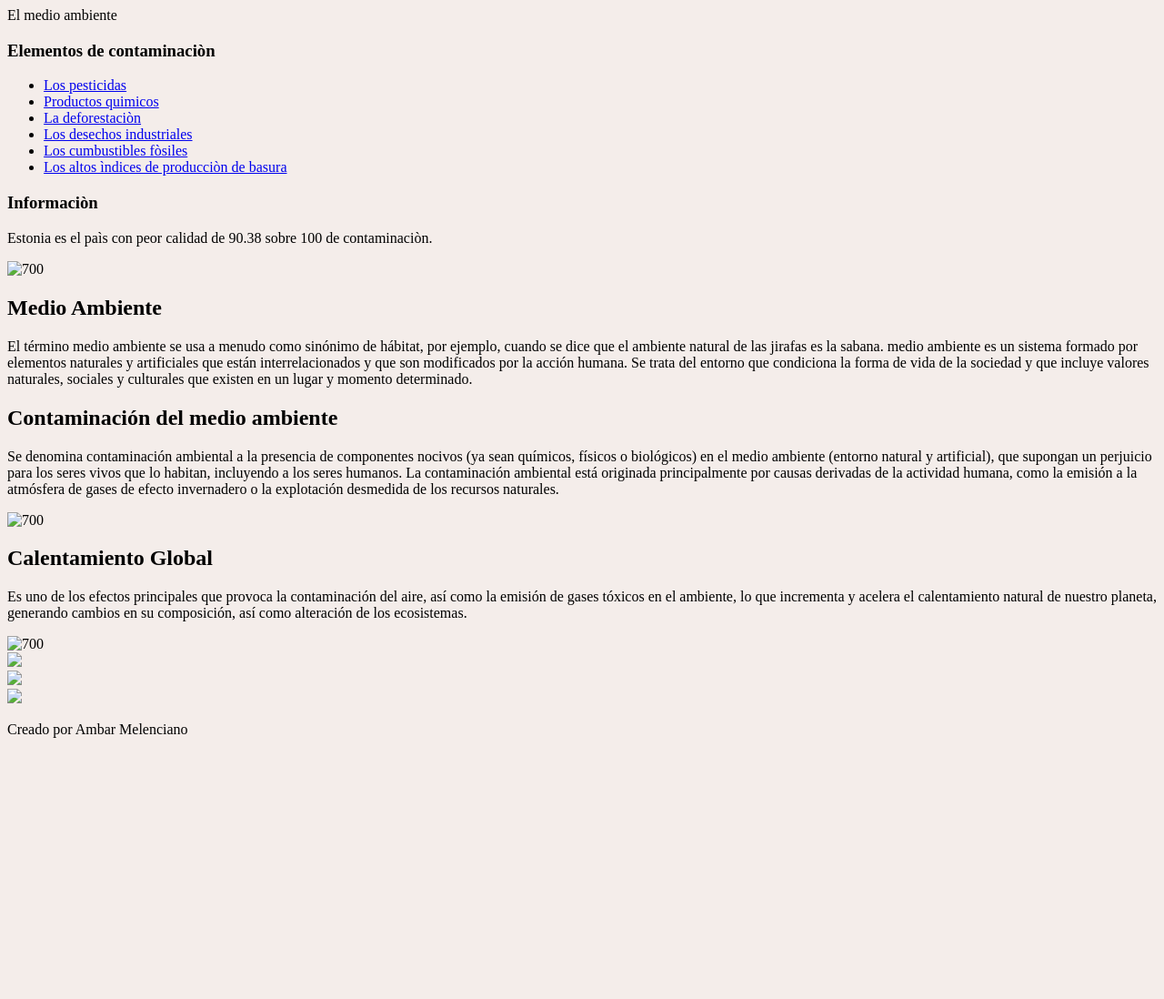
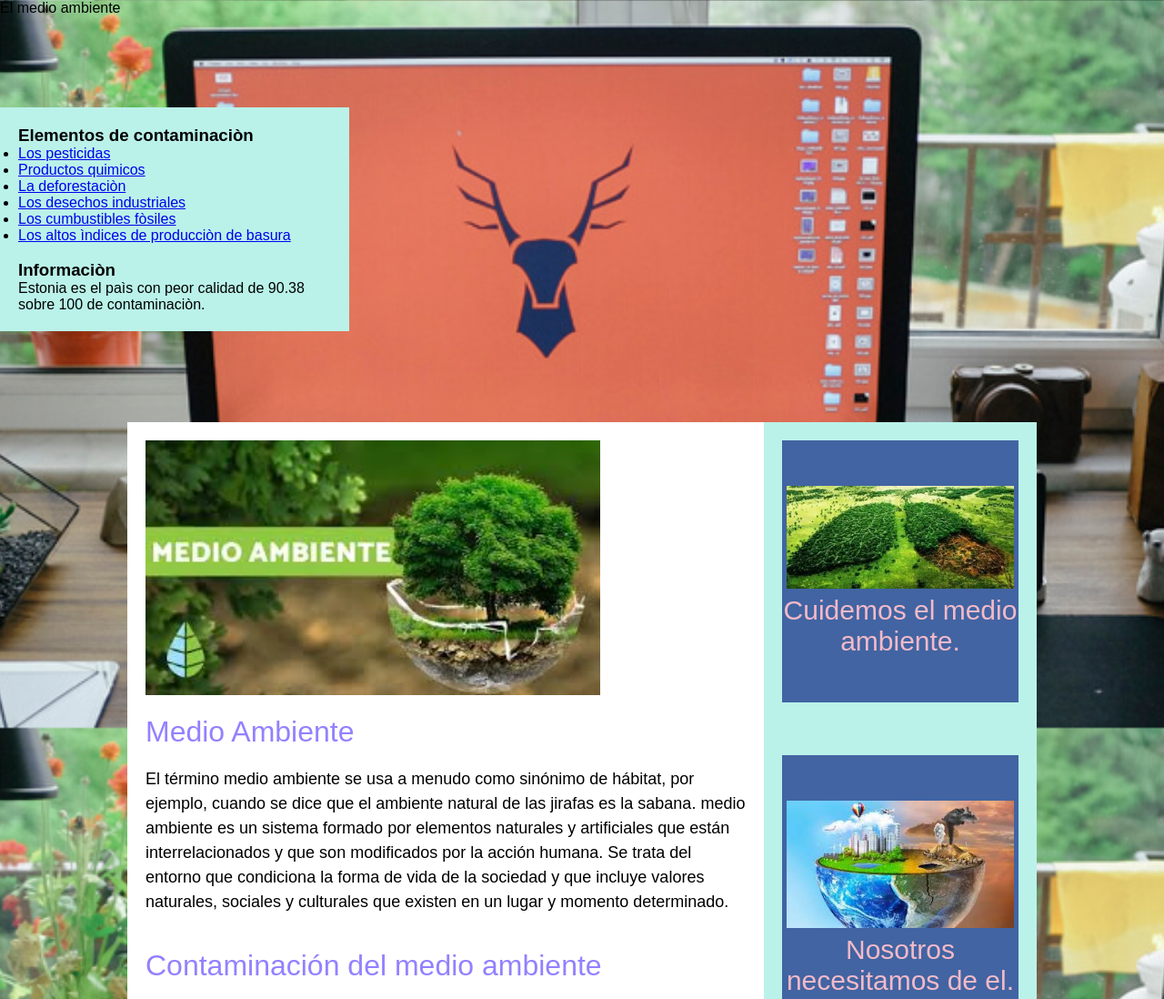
Before and after one commit to josnery14/josnery-14, a plain HTML site: page index.html in a window 1280 px wide. Shown: the top 1098 px of the page at 91% size. Before the commit the page ends 827 px from the top, so only its background shows below. Drawn offline with Linux system fonts and the light colour scheme.

Commit message:
Add files via upload

```diff
--- /dev/null
+++ b/css/ambiente.css
@@ -0,0 +1,100 @@
+*{
+	margin: 0;
+	padding: 0;
+	-webkit-box-sizing: border-box;
+	-moz-box-sizing: border-box;
+	box-sizing: border-box;
+}
+
+body{
+	font-family: Sans-serif;
+	background: #000  url(../img/1.jpg);
+	background-size:cover;
+	background-attachment: fixed;
+}
+
+.contenedor{
+	margin: auto;
+	width: 90%;
+	max-width: 1000px;
+	display: flex;
+	flex-direction: row;
+	flex-wrap:wrap;
+}
+.main{
+	width:700px;
+	background:#f2bac9;
+	float:left;
+}
+
+
+header{
+	width: 100%;
+	padding: 50px 0;
+	display: flex;
+	flex-direction:row;
+	justify-content:space-between;
+	aling-itenes:center;
+
+}
+
+header .menu a{
+	color: #f2bac9;
+	text-decoration: none;
+	margin-right: 40px;
+	font-size: 18px;
+}
+
+header .menu a:hover{
+	text-decoration: underline;
+}
+
+.main{
+	background: #fff;
+	padding: 20px;
+	width: 70%;
+}
+
+.main article .thhumb{
+	margin-bottom: 20px;
+
+}
+
+.main article .thhumb img{
+	width: 100%;
+	vertical-align: top;
+}
+
+.main article h2{
+	margin-bottom: 20px;
+	font-weight: normal;
+	font-size: 32px;
+	color:#9381ff;
+
+}
+
+.main article p{
+	margin-bottom: 20px;
+	font-size: 18px;
+	line-height: 27px;
+
+}
+
+aside{
+	width: 30%;
+	background: #baf2e9;
+	padding: 20px;
+	display: flex;
+	flex-direction:column;
+	flex-wrap:wrap;
+	justify-content:space-between;
+}
+
+aside .ad{
+	font-size: 30px;
+	text-align: center;
+	color: #f2bac9;
+	padding: 50px 0;
+	background: #4264a2;
+	margin-bottom: 20px;
+}
--- a/index.html
+++ b/index.html
@@ -4,7 +4,7 @@
     <meta charset="utf-8"
 	<title>El medio ambiente</title>
     <meta name="viewport" content="width=divice-width, user-scalable=no, initial-scale=1.0, maximun-scale=1.0, minium-scale=1.0">
-    <link rel="stylesheet" type="text/css" href="css/medio a..css">
+    <link rel="stylesheet" type="text/css" href="css/ambiente.css">
 
 </head>
 <body bgcolor="F4EDEA">
@@ -34,7 +34,7 @@
 
                 </ul>
             </div>
-
+            <br>
 
             <div class="widget">
                 <h3 class="titulo">Informaciòn</h3>
@@ -53,23 +53,40 @@
   <section class="main">
     <article>
       <div class="thumb">
-        <img src="img/44.jpg" width="500" alt="700">
+        <img src="img/45.jpg" width="500" alt="700">
       </div>
+
+      <br>
 
       <h2>Medio Ambiente</h2>
 
         <p>El término medio ambiente se usa a menudo como sinónimo de hábitat, por ejemplo, cuando se dice que el ambiente natural de las jirafas es la sabana. medio ambiente es un sistema formado por elementos naturales y artificiales que están interrelacionados y que son modificados por la acción humana. Se trata del entorno que condiciona la forma de vida de la sociedad y que incluye valores naturales, sociales y culturales que existen en un lugar y momento determinado.</p>
 
+        <br>
+
         <h2>Contaminación del medio ambiente</h2>
+        <br>
         <p>Se denomina contaminación ambiental a la presencia de componentes nocivos (ya sean químicos, físicos o biológicos) en el medio ambiente (entorno natural y artificial), que supongan un perjuicio para los seres vivos que lo habitan, incluyendo a los seres humanos. La contaminación ambiental está originada principalmente por causas derivadas de la actividad humana, como la emisión a la atmósfera de gases de efecto invernadero o la explotación desmedida de los recursos naturales.</p>
 
+        <br>
 
-         <img src="img/48.jpg" width="500" alt="700">
 
+         <img src="img/50.jpg" width="500"  alt="700">
+
+         <br>
+         <br>
+         <br>
          <h2>Calentamiento Global</h2>
+
+         <br>
+
          <p>Es uno de los efectos principales que provoca la contaminación del aire, así como la emisión de gases tóxicos en el ambiente, lo que incrementa y acelera el calentamiento natural de nuestro planeta, generando cambios en su composición, así como alteración de los ecosistemas.</p>
 
-         <img src="img/200.jpg" width="500" alt="700">
+
+         <br>
+
+
+         <img src="img/110.jpg" width="500" alt="700">
 
 
 
@@ -78,28 +95,39 @@
 
   <aside>
     <div class="ad">
-    <img src="img/52.jpg" width="250" >
+    <img src="img/55.jpg" width="250" >
+    <p>Cuidemos el medio ambiente.</p>
     </div>
 
     <div class="ad">
-      <img src="img/105.jpg" width="250" >
+      <img src="img/100.jpg" width="250" >
+      <p>Nosotros necesitamos de el.</p>
 
     </div>
 
     <div class="ad">
-         <img src="img/55.jpg" width="250" >
+         <img src="img/105.jpg" width="250" >
+         <p>Reciclemos.</p>
+
+    </div>
+
+      <div class="ad">
+      <img src="img/200.jpg" width="250" >
+      <p></p>Cuidar el planeta es cuidar de nosotros.
+
+    </div>
+
+    <div class="ad">
+         <img src="img/210.jpg" width="250" >
+         <p>Amemos el planeta.</p>
 
     </div>
 
 
+
   </aside>
 
-  <footer>
-    <div class="auto">
-      <p>Creado por Ambar Melenciano</p>
-    </div>
 
-  </footer>
 
 
 </body>
```
Also changed, not shown: img/100.jpg (added), img/105.jpg (added), img/110.jpg (added), img/200.jpg (added), img/205.jpg (added), img/210.jpg (added), img/45.jpg (added), img/50.jpg (added), img/55.jpg (added).
